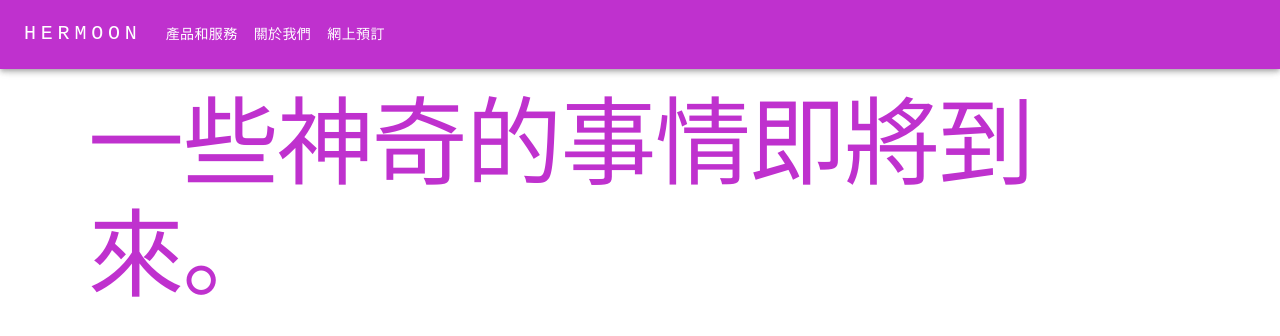
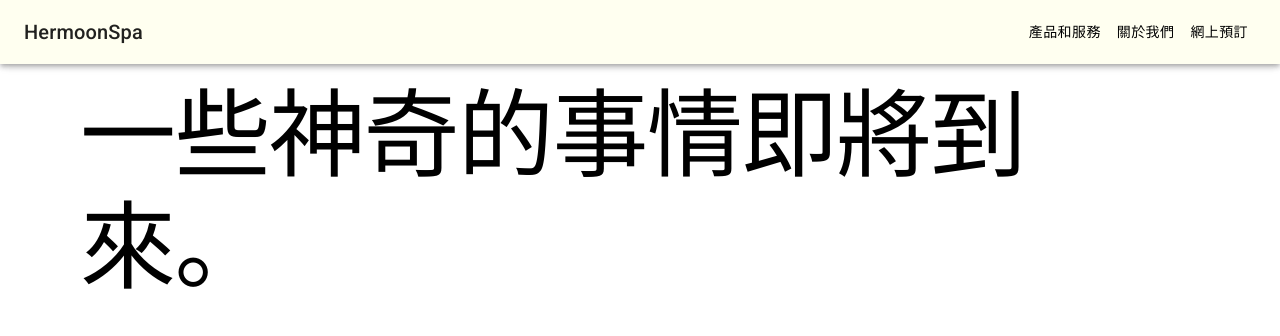
Before and after one commit to Arsalon-amini/HermoonSpa_FrontEnd, a React (Vite) app: page / in a window 1280 px wide. Shown: the top 336 px of the page. Built offline with nearby package versions, Linux system fonts and the light colour scheme.

Commit message:
updated color of header to white

```diff
--- a/src/components/NavElements/Header.tsx
+++ b/src/components/NavElements/Header.tsx
@@ -1,156 +1,102 @@
 import * as React from "react";
 import AppBar from "@mui/material/AppBar";
 import Box from "@mui/material/Box";
+import CssBaseline from "@mui/material/CssBaseline";
+import Divider from "@mui/material/Divider";
+import Drawer from "@mui/material/Drawer";
+import IconButton from "@mui/material/IconButton";
+import List from "@mui/material/List";
+import ListItem from "@mui/material/ListItem";
+import ListItemButton from "@mui/material/ListItemButton";
+import ListItemText from "@mui/material/ListItemText";
+import MenuIcon from "@mui/icons-material/Menu";
 import Toolbar from "@mui/material/Toolbar";
-import IconButton from "@mui/material/IconButton";
 import Typography from "@mui/material/Typography";
-import Menu from "@mui/material/Menu";
-import MenuIcon from "@mui/icons-material/Menu";
-import Container from "@mui/material/Container";
 import Button from "@mui/material/Button";
-import MenuItem from "@mui/material/MenuItem";
 
-const pages = ["產品和服務", "關於我們", "網上預訂"];
-const settings = ["Profile", "Account", "Dashboard", "Logout"];
+const navItems = ["產品和服務", "關於我們", "網上預訂"];
+const drawerWidth = 240;
 
 type HeaderProps = {
   children?: React.ReactNode;
 };
 
 const Header: React.FC<HeaderProps> = () => {
-  const [anchorElNav, setAnchorElNav] = React.useState<null | HTMLElement>(
-    null
-  );
-  const [anchorElUser, setAnchorElUser] = React.useState<null | HTMLElement>(
-    null
+  const [mobileOpen, setMobileOpen] = React.useState(false);
+
+  const handleDrawerToggle = () => {
+    setMobileOpen((prevState) => !prevState);
+  };
+
+  const drawer = (
+    <Box onClick={handleDrawerToggle} sx={{ textAlign: "center" }}>
+      <Typography variant="h6" sx={{ my: 2 }}>
+        Hermoon Spa
+      </Typography>
+      <Divider />
+      <List>
+        {navItems.map((item) => (
+          <ListItem key={item} disablePadding>
+            <ListItemButton sx={{ textAlign: "center" }}>
+              <ListItemText primary={item} />
+            </ListItemButton>
+          </ListItem>
+        ))}
+      </List>
+    </Box>
   );
 
-  const handleOpenNavMenu = (event: React.MouseEvent<HTMLElement>) => {
-    setAnchorElNav(event.currentTarget);
-  };
-
-  const handleCloseNavMenu = () => {
-    setAnchorElNav(null);
-  };
-
-  const handleCloseUserMenu = () => {
-    setAnchorElUser(null);
-  };
-
   return (
-    <AppBar position="fixed">
-      <Container maxWidth="xl">
-        <Toolbar disableGutters>
-          <Typography
-            variant="h6"
-            noWrap
-            component="a"
-            href="/"
-            sx={{
-              mr: 2,
-              display: { xs: "none", md: "flex" },
-              fontFamily: "monospace",
-              fontWeight: 500,
-              letterSpacing: ".3rem",
-              color: "inherit",
-              textDecoration: "none",
-            }}
-          >
-            HERMOON
-          </Typography>
-          <Box sx={{ flexGrow: 1, display: { xs: "flex", md: "none" } }}>
+    <Box sx={{ display: "flex" }}>
+      <CssBaseline />
+      <AppBar component="nav">
+        <Toolbar>
           <IconButton
-              size="large"
-              aria-label="account of current user"
-              aria-controls="menu-appbar"
-              aria-haspopup="true"
-              onClick={handleOpenNavMenu}
             color="inherit"
+            aria-label="open drawer"
+            edge="start"
+            onClick={handleDrawerToggle}
+            sx={{ mr: 2, display: { sm: "none" } }}
           >
             <MenuIcon />
           </IconButton>
-            <Menu
-              id="menu-appbar"
-              anchorEl={anchorElNav}
-              anchorOrigin={{
-                vertical: "bottom",
-                horizontal: "left",
-              }}
-              keepMounted
-              transformOrigin={{
-                vertical: "top",
-                horizontal: "left",
-              }}
-              open={Boolean(anchorElNav)}
-              onClose={handleCloseNavMenu}
-              sx={{
-                display: { xs: "block", md: "none" },
-              }}
+          <Typography
+            variant="h6"
+            component="div"
+            sx={{ flexGrow: 1, display: { xs: "none", sm: "block" } }}
           >
-              {pages.map((page) => (
-                <MenuItem key={page} onClick={handleCloseNavMenu}>
-                  <Typography textAlign="center">{page}</Typography>
-                </MenuItem>
-              ))}
-            </Menu>
-          </Box>
-          <Typography
-            variant="h5"
-            noWrap
-            component="a"
-            href=""
-            sx={{
-              mr: 2,
-              display: { xs: "flex", md: "none" },
-              flexGrow: 1,
-              fontFamily: "monospace",
-              fontWeight: 500,
-              letterSpacing: ".3rem",
-              color: "inherit",
-              textDecoration: "none",
-            }}
-          >
-            Hermoon
+            HermoonSpa
           </Typography>
-          <Box sx={{ flexGrow: 1, display: { xs: "none", md: "flex" } }}>
-            {pages.map((page) => (
-              <Button
-                key={page}
-                onClick={handleCloseNavMenu}
-                sx={{ my: 2, color: "white", display: "block" }}
-              >
-                {page}
+          <Box sx={{ display: { xs: "none", sm: "block" } }}>
+            {navItems.map((item) => (
+              <Button key={item} sx={{ color: "#000000" }}>
+                {item}
               </Button>
             ))}
           </Box>
-
-          <Box sx={{ flexGrow: 0 }}>
-            <Menu
-              sx={{ mt: "45px" }}
-              id="menu-appbar"
-              anchorEl={anchorElUser}
-              anchorOrigin={{
-                vertical: "top",
-                horizontal: "right",
+        </Toolbar>
+      </AppBar>
+      <Box component="nav">
+        <Drawer
+          variant="temporary"
+          open={mobileOpen}
+          onClose={handleDrawerToggle}
+          ModalProps={{
+            keepMounted: true, // Better open performance on mobile.
           }}
-              keepMounted
-              transformOrigin={{
-                vertical: "top",
-                horizontal: "right",
+          sx={{
+            display: { xs: "block", sm: "none" },
+            "& .MuiDrawer-paper": {
+              boxSizing: "border-box",
+              width: drawerWidth,
+            },
           }}
-              open={Boolean(anchorElUser)}
-              onClose={handleCloseUserMenu}
         >
-              {settings.map((setting) => (
-                <MenuItem key={setting} onClick={handleCloseUserMenu}>
-                  <Typography textAlign="center">{setting}</Typography>
-                </MenuItem>
-              ))}
-            </Menu>
+          {drawer}
+        </Drawer>
       </Box>
-        </Toolbar>
-      </Container>
-    </AppBar>
+    </Box>
   );
 };
+
 export default Header;
--- a/src/pages/Sanbox.tsx
+++ b/src/pages/Sanbox.tsx
@@ -16,7 +16,7 @@ const Sandbox: React.FC<SandboxProps> = ({ children }) => {
         alignItems="center"
         justifyContent="center"
       >
-        <Typography variant="h1" color="primary" style={{ padding: "5rem" }}>
+        <Typography variant="h1" style={{ padding: "5rem" }}>
           一些神奇的事情即將到來。
         </Typography>
         {children}
--- a/src/utils/useTheme.ts
+++ b/src/utils/useTheme.ts
@@ -3,11 +3,14 @@ import { createTheme } from "@mui/material/styles";
 const theme = createTheme({
     palette: {
         primary: {
-            main: "#BF31CE",
+            main: "#FFFFF0",
         },
         secondary: {
-            main: "#CE318F",
+            main: "#F0F0FF",
         },
+         text: {
+            primary: "#000000",
+    },
     },
 });
 
```
Lines whose indentation alone changed are shown as unchanged.
